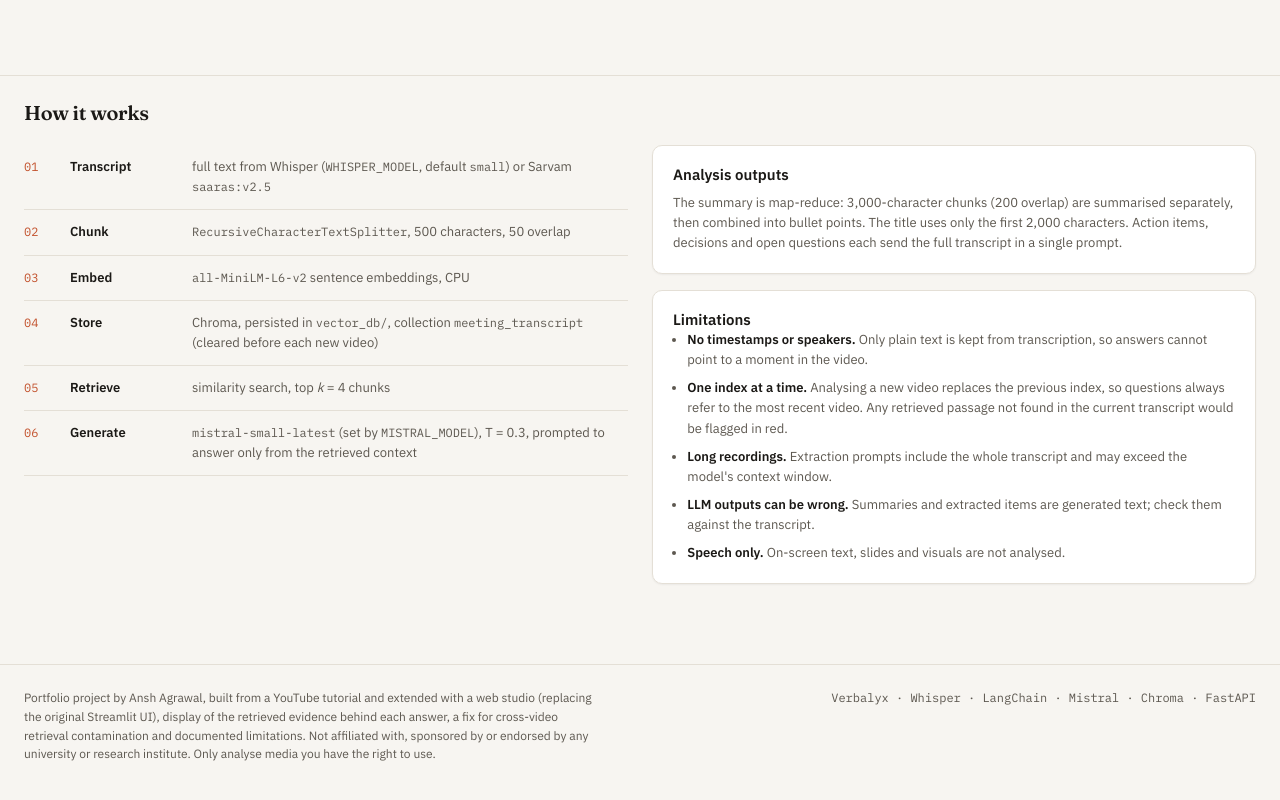
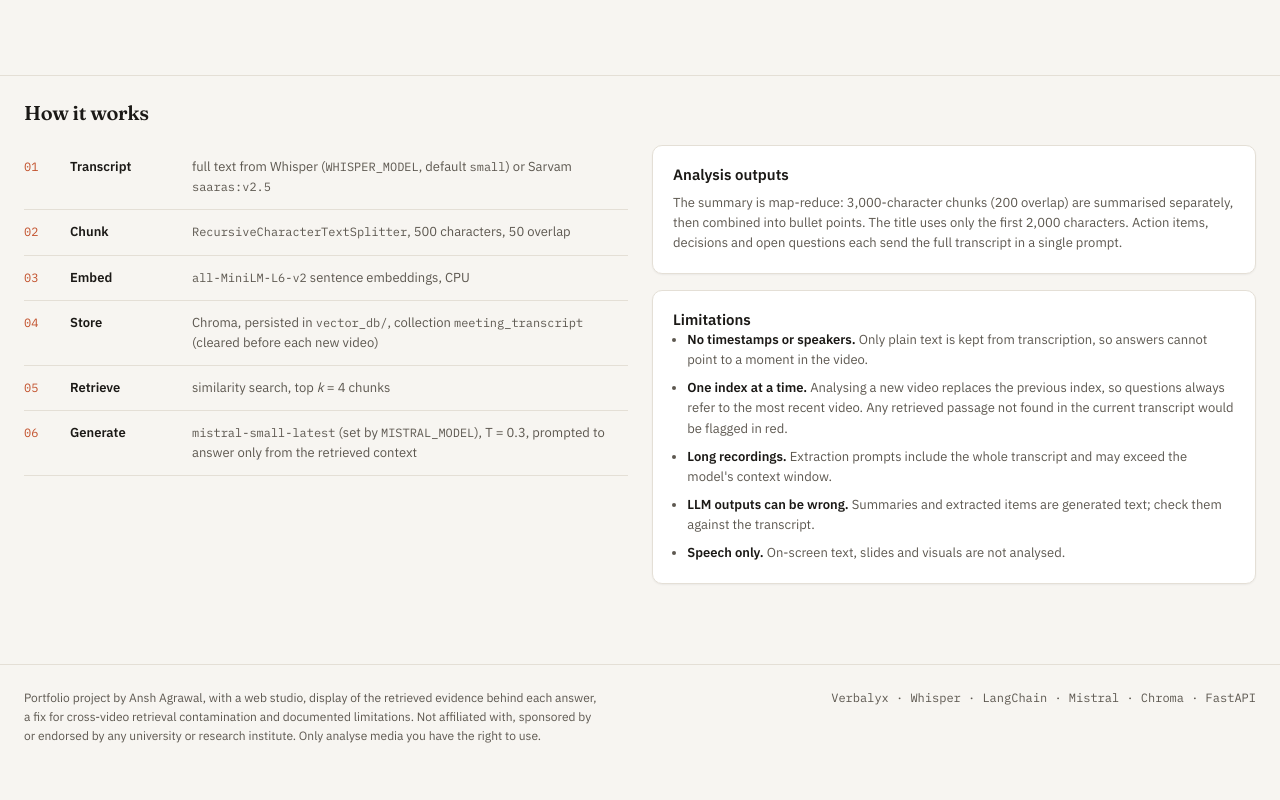
Before and after one commit to OblivionCore-369/verbalyx, a plain HTML site: page static/index.html in a window 1280 px wide. Shown: the part 1721-2521 px from the top of the page. Drawn offline with Linux system fonts and the light colour scheme; no server answers.

Commit message:
Remove tutorial wording from README and page text
Co-Authored-By: Claude Opus 5.5 <noreply@anthropic.com>

```diff
--- a/static/index.html
+++ b/static/index.html
@@ -4,7 +4,7 @@
   <meta charset="utf-8">
   <meta name="viewport" content="width=device-width, initial-scale=1">
   <title>Verbalyx — Transcribe, Analyse, Ask</title>
-  <meta name="description" content="Media-research studio: transcribes the speech in a YouTube video or uploaded file, summarises it with an LLM, and answers questions using retrieval over the transcript. Tutorial-based portfolio project, extended with a research interface and evaluation.">
+  <meta name="description" content="Media-research studio: transcribes the speech in a YouTube video or uploaded file, summarises it with an LLM, and answers questions using retrieval over the transcript. Includes a research interface and evaluation.">
   <link rel="preconnect" href="https://fonts.googleapis.com">
   <link rel="preconnect" href="https://fonts.gstatic.com" crossorigin>
   <link href="https://fonts.googleapis.com/css2?family=IBM+Plex+Mono:wght@400;500&family=IBM+Plex+Sans:wght@400;500;600&family=Fraunces:opsz,wght@9..144,500;9..144,600&display=swap" rel="stylesheet">
@@ -204,7 +204,7 @@
 
 <footer class="app-footer">
   <div class="container wide">
-    <p>Portfolio project by Ansh Agrawal, built from a YouTube tutorial and extended with a web studio (replacing the original Streamlit UI), display of the retrieved evidence behind each answer, a fix for cross-video retrieval contamination and documented limitations. Not affiliated with, sponsored by or endorsed by any university or research institute. Only analyse media you have the right to use.</p>
+    <p>Portfolio project by Ansh Agrawal, with a web studio, display of the retrieved evidence behind each answer, a fix for cross-video retrieval contamination and documented limitations. Not affiliated with, sponsored by or endorsed by any university or research institute. Only analyse media you have the right to use.</p>
     <p class="mono">Verbalyx · Whisper · LangChain · Mistral · Chroma · FastAPI</p>
   </div>
 </footer>
```
Also changed, not shown: 1 other file.
